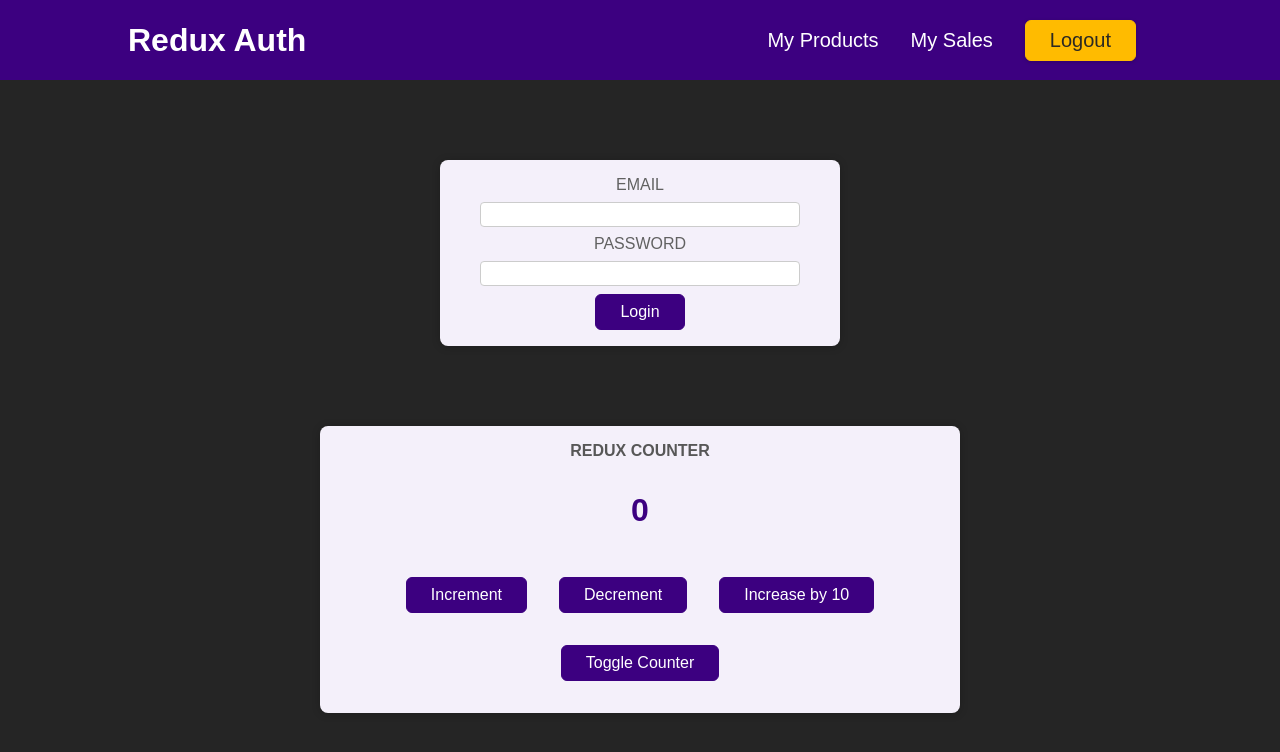
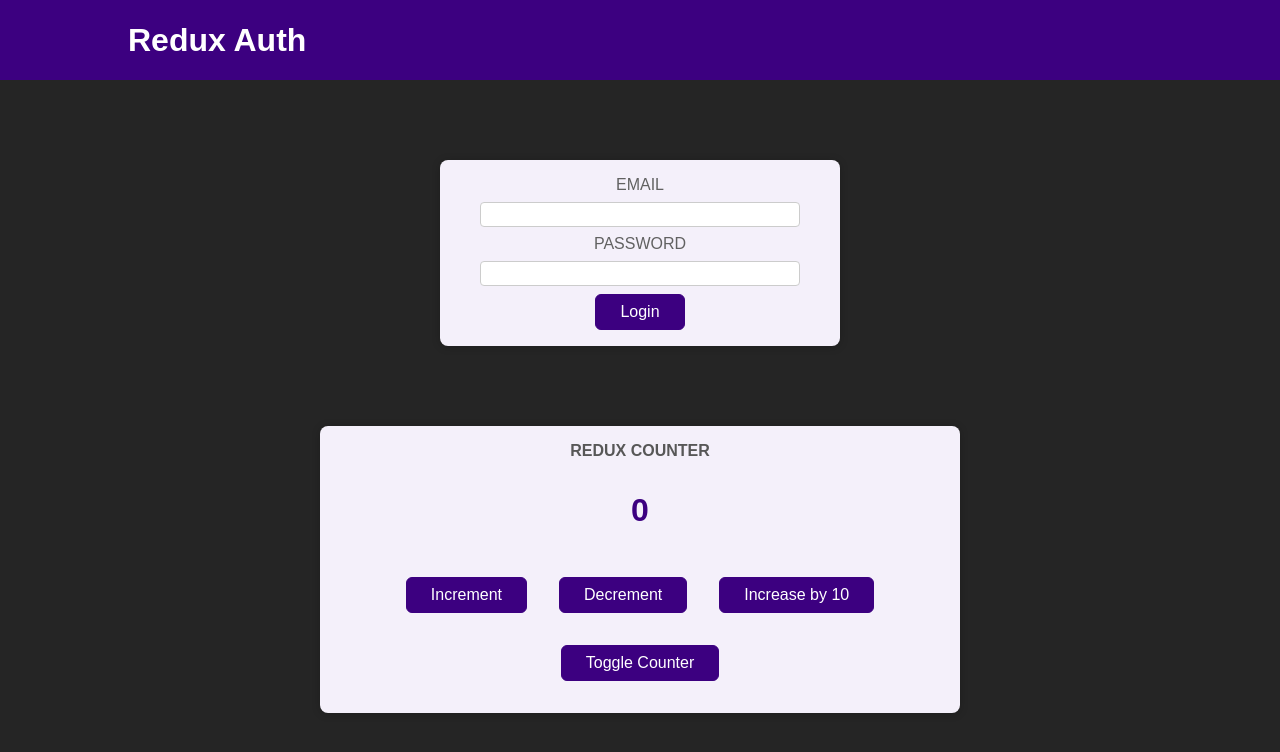
Before and after one commit to SDE-ADNAN/Section_18_reactjs_udemy, a React (Create React App) app: page / in a window 1280 px wide. Shown: the top 752 px of the page. Built offline with nearby package versions, Linux system fonts and the light colour scheme.

Commit message:
246 : Reading & Dispatching From A New Slice < added the dispatch func to logout >

```diff
--- a/src/components/Header.js
+++ b/src/components/Header.js
@@ -1,10 +1,18 @@
 import classes from './Header.module.css';
+import { useSelector,useDispatch } from 'react-redux';
+import { authActions } from '../store';
 
 const Header = () => {
+  const isAuth = useSelector(state=> state.auth.isAuthenticated)
+  const dispatch = useDispatch();
+
+  const logoutHandler =()=>{
+    dispatch(authActions.logout())
+  }
   return (
     <header className={classes.header}>
       <h1>Redux Auth</h1>
-      <nav>
+      {isAuth && <nav>
         <ul>
           <li>
             <a href='/'>My Products</a>
@@ -13,10 +21,11 @@
             <a href='/'>My Sales</a>
           </li>
           <li>
-            <button>Logout</button>
+            <button onClick={logoutHandler}>Logout</button>
           </li>
         </ul>
       </nav>
+      }
     </header>
   );
 };
```
